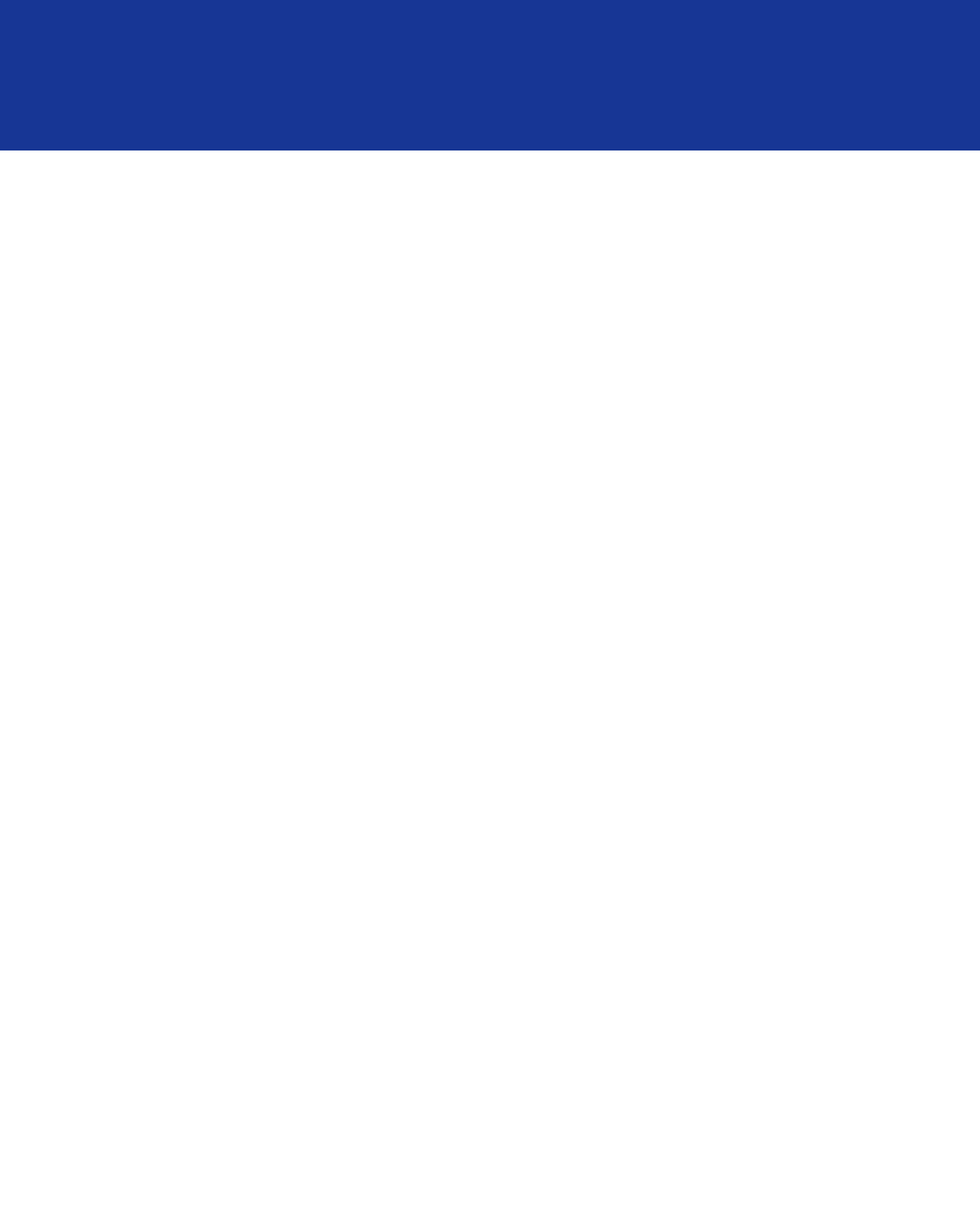
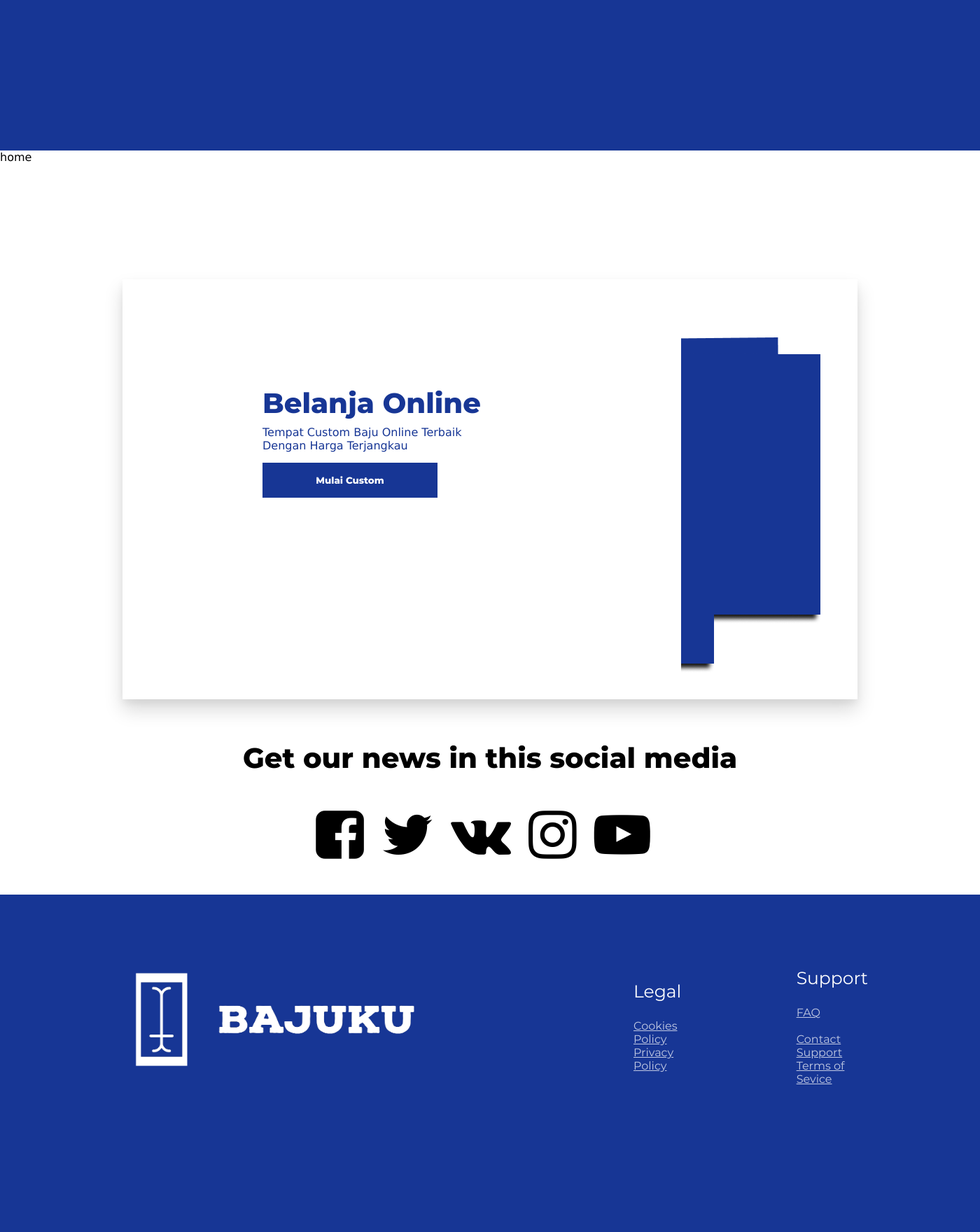
Before and after one commit to vincentiusdaryl/TUBES_PBW_MIBD, a Node server app: page / in a window 1400 px wide. Shown: the part 2960-4720 px from the top of the page at 70% size. Before the commit the page ends 3175 px from the top, so only its background shows below. Run offline with Node 20, Linux system fonts and the light colour scheme; lists and menus that the app fills with data are empty.

Commit message:
Update Home.ejs

```diff
--- a/views/Home.ejs
+++ b/views/Home.ejs
@@ -12,7 +12,140 @@
 	<head>
 		<link rel="shortcut icon" href="img/icon.png"/>
 		<title>Bajuku - Home Page</title>
+		<meta name="viewport" content="width=device-width, initi<!DOCTYPE html>
+<html>
+	<head>
+		<link rel="shortcut icon" href="img/icon.png"/>
+		<title>Bajuku - Home Page</title>
 		<meta name="viewport" content="width=device-width, initial-scale=1">
+		<link rel="stylesheet" href="style/style.css">
+		<link href='https://fonts.googleapis.com/css?family=Montserrat' rel='stylesheet'>
+		<link href="https://cdnjs.cloudflare.com/ajax/libs/font-awesome/4.7.0/css/font-awesome.min.css" rel="stylesheet"/>
+		<a id="home">.</a>
+	</head>
+	<body>
+		<!-- Header class -->
+		<a id="home">home</a>
+		<div class="card3" id="header">
+			<a href="#home"><img id="logo" src="img/bajuku_logo.png"></a>
+			<!--Navbar-->
+			<a id="left-navbar" href="#aboutus">About</a>
+			<a id="left-navbar" style="cursor: pointer;" onclick="javascript:alert('Login Terlebih Dahulu')">Costum</a>
+
+			<a id="right-navbar" href="/login"><i class=""></i> Log In</a>
+			<a onclick="javascript:alert('Login Terlebih Dahulu')" class="w3-button" id="right-navbar"><i class="fa fa-shopping-cart" aria-hidden="true"></i></a>
+		</div>
+		<!-- BODY -->
+		<div class="card3" id="body-header">
+			<div style="float: left;">
+				<br><br><br><br><br><br><br><br>
+			<a class="" style="font-weight: 1000; font-size: 40px; font-family: bold; text-decoration: none;">
+				Belanja Online
+			</a>
+			<br><br><br>
+			<a style=" float: left;">
+				Tempat Custom Baju Online Terbaik
+			</a>
+			<br>
+			<a style="float: left;">
+				Dengan Harga Terjangkau
+			</a>
+			<br>
+			<a href="">
+				<button onclick="javascript:alert('Login Terlebih Dahulu')" class="w3-btn" id="btn_startshop" type="button">Mulai Custom</button>
+			</a>
+			</div>
+
+			<div id="carousel">
+				<div id="biglogo">
+					<div class="mySlides fade">
+					  <!--Gambar Dalam Carousel 1-->
+					  <img src="img/bajuku_logo_putih.png" style="height: 150px;"><br><br><br><br><br><br><br><br>
+					  <a id="aturpemesanan">.</a>
+					</div>
+				</div>
+			</div>
+		</div>
+
+		<a id="aboutus" style="color: white;">oasnfd</a>
+		<br>
+		<div class="contact">
+			<p style="font-family: bold; font-size: 40px; text-align: center;">
+				Get our news in this social media
+			</p>
+			<a href="https://id-id.facebook.com/" target="_blank"><i class="fa fa-facebook-square"></i></a>
+			<a href="https://twitter.com/login" target="_blank"><i class="fa fa-twitter"></i></a>
+			<a href="https://vk.com/" target="_blank"><i class="fa fa-vk"></i></a>
+			<a href="https://id-id.facebook.com/" target="_blank"><i class="fa fa-instagram"></i></a>
+			<a href="https://www.youtube.com/?gl=ID" target="_blank"><i class="fa fa-youtube-play"></i></a>
+		</div>
+		<br><br>
+		<div class="footer">
+			<table>
+				<tr>
+					<th>
+						<a><img id="logobawah" src="img/bajuku_logo_putih.png"></a>
+					</th>
+					<th>
+						<br>
+					</th>
+					<th>
+						<br>
+					</th>
+					<th>
+						<div class="footer-text" >
+							<br><br><br><br>
+							<p>Legal</p>
+							<a href="pages/Cookies.html">Cookies Policy</a><br><br>
+							<a href="pages/privacy.html">Privacy Policy</a>
+						</div>
+					</th>
+					<th>
+						<div class="footer-text">
+							<br><br><br><br>
+							<p>Support</p>
+							<a href="pages/Faq.html">FAQ</a><br><br>
+							<a href="mailto:jayasejahtera@gmail.com">Contact Support</a><br><br>
+							<a href="Viscovery_Online_Terms_and_Conditions.pdf" target="_blank">Terms of Sevice</a>
+						</div>
+					</th>
+				</tr>
+			</table>
+
+
+		</div>
+
+		<script>
+			var slideIndex = 1;
+			showSlides(slideIndex);
+
+			function plusSlides(n) {
+			showSlides(slideIndex += n);
+			}
+
+			function currentSlide(n) {
+			showSlides(slideIndex = n);
+			}
+
+			function showSlides(n) {
+			var i;
+			var slides = document.getElementsByClassName("mySlides");
+			var dots = document.getElementsByClassName("dot");
+			setTimeout(showSlides, 3000);
+			if (n > slides.length) {slideIndex = 1}
+			if (n < 1) {slideIndex = slides.length}
+			for (i = 0; i < slides.length; i++) {
+				slides[i].style.display = "none";
+			}
+			for (i = 0; i < dots.length; i++) {
+				dots[i].className = dots[i].className.replace(" active", "");
+			}
+			slides[slideIndex-1].style.display = "block";
+			dots[slideIndex-1].className += " active";
+			}
+		</script>
+	</body>
+</html>al-scale=1">
 		<link rel="stylesheet" href="style/style.css">
 		<link href='https://fonts.googleapis.com/css?family=Montserrat' rel='stylesheet'>
 		<link href="https://cdnjs.cloudflare.com/ajax/libs/font-awesome/4.7.0/css/font-awesome.min.css" rel="stylesheet"/>
```
